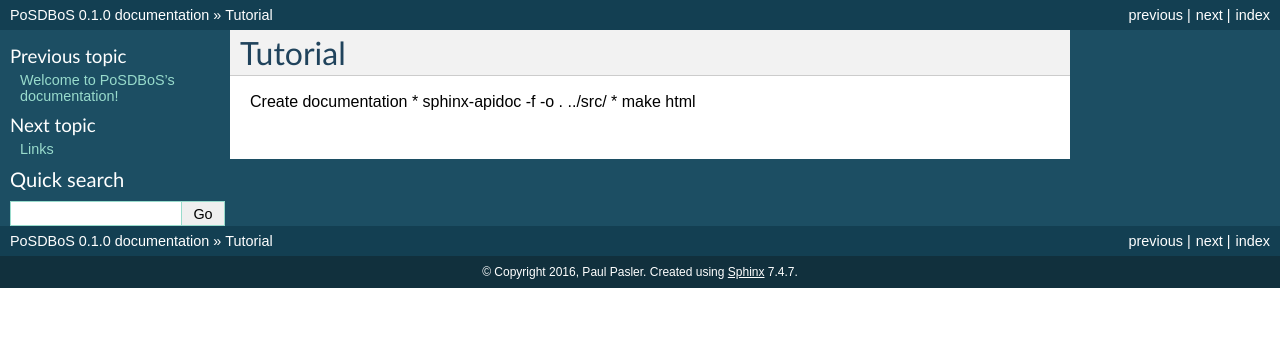
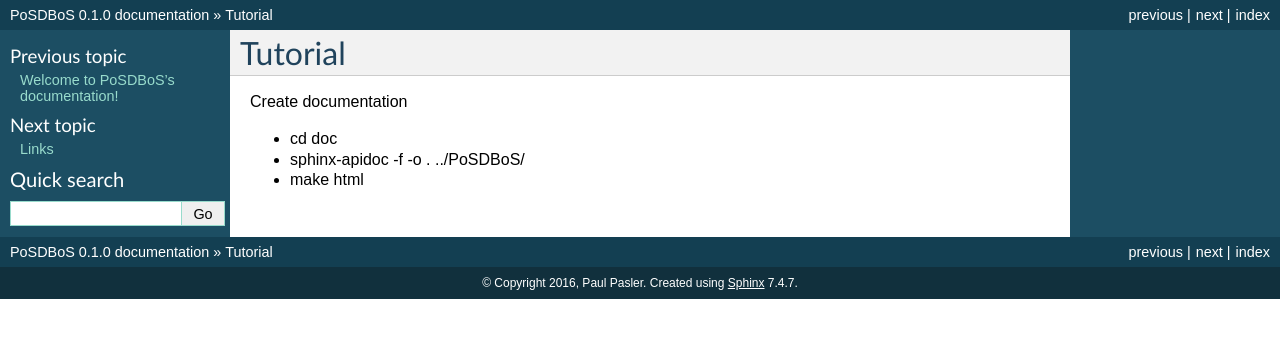
Before and after one commit to ppasler/PoSDBoS, a Sphinx documentation site: the page built from doc/tutorial.rst, in a window 1280 px wide. Shown: the top 338 px of the page. Built offline with Sphinx 7.4.7, drawn with Linux system fonts in a browser that asks for light colours; formulas are drawn with MathJax 3.

Commit message:
rerun latex

```diff
--- a/doc/tutorial.rst
+++ b/doc/tutorial.rst
@@ -2,5 +2,7 @@ Tutorial
 ========
 
 Create documentation
-* sphinx-apidoc -f -o . ../src/
+
+* cd doc
+* sphinx-apidoc -f -o . ../PoSDBoS/
 * make html
```
